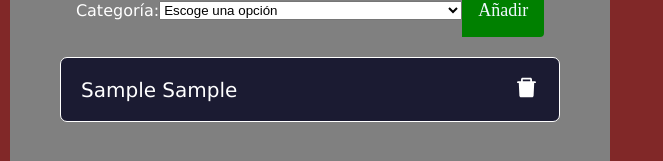
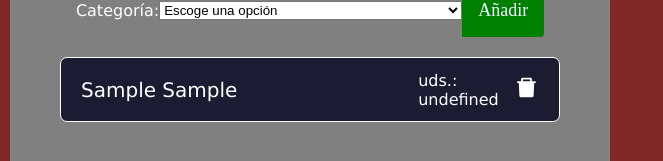
Before and after one commit to graciagarpin/lista-de-tareas, a React (Create React App) app: page / in a window 1280 px wide. Both pictures are taken after typing "Sample", "Sample" into the empty fields and a click on the button "Añadir". Shown: the part 258-419 px from the top of the page, without its empty margins (0-663 px from the left). Built offline with nearby package versions, Linux system fonts and the light colour scheme; the HTML template or start-up script is replaced by a standard one.

Commit message:
add units to product display

```diff
--- a/src/components/Product.js
+++ b/src/components/Product.js
@@ -4,8 +4,8 @@ import { AiFillDelete } from 'react-icons/ai';
 
 // por props nos llega la info de newProduct -> product. product.data es un objeto de strings
 function Product({ id, productData, crossedOff, markProduct, deleteProduct }) {
-  function isInputEmpty (property, renderedProperty){
-    return property === ''? '' :  `${renderedProperty}: ${property}` ;
+  function isInputEmpty(property, renderedProperty) {
+    return property === '' ? '' : `${renderedProperty}: ${property}`;
   }
   return (
     <div
@@ -16,6 +16,8 @@ function Product({ id, productData, crossedOff, markProduct, deleteProduct }) {
       <div className='product-productName' onClick={() => markProduct(id)}>
         {productData.productName} {productData.productVariety}
       </div>
+      <p> {isInputEmpty(productData.productUnits, 'uds.')}</p>
+
       <p>{isInputEmpty(productData.productMarket, 'Tienda')}</p>
       <p>{isInputEmpty(productData.productCategory, 'Categoría')}</p>
       <div
```
